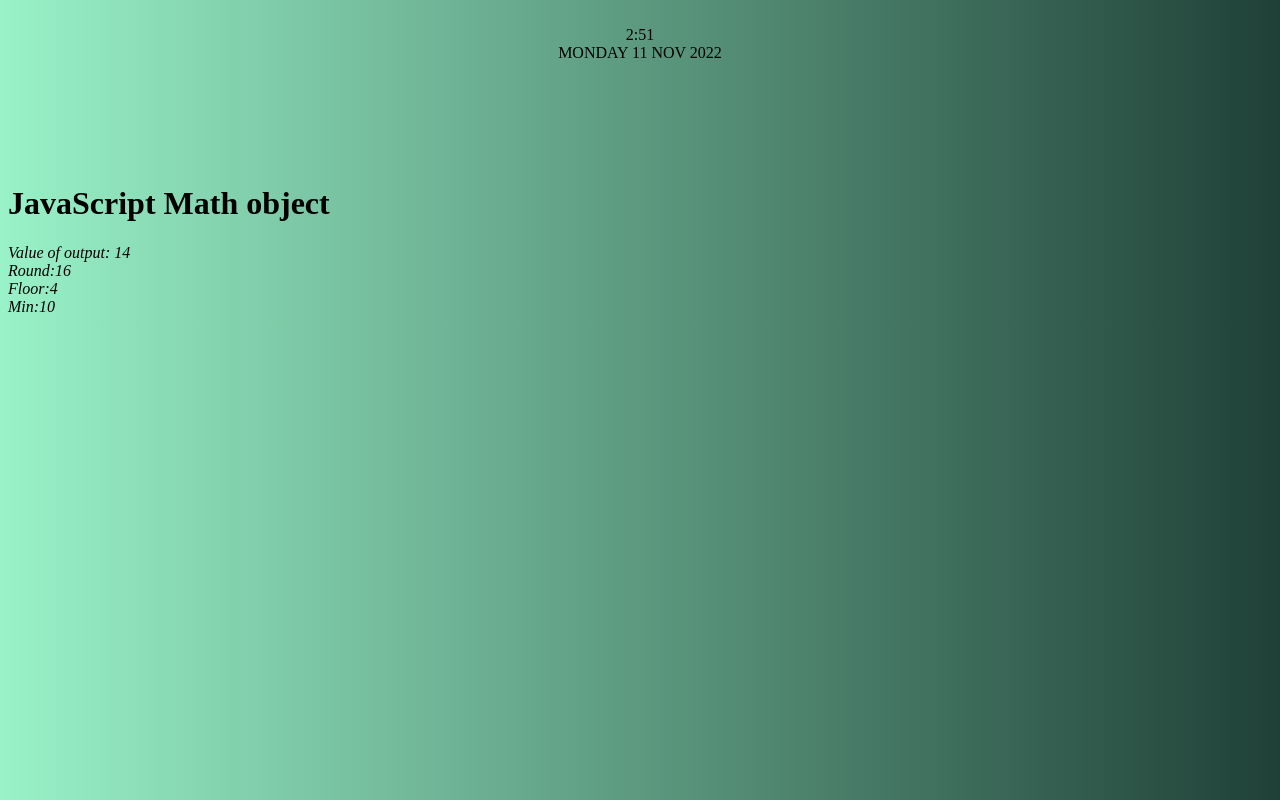
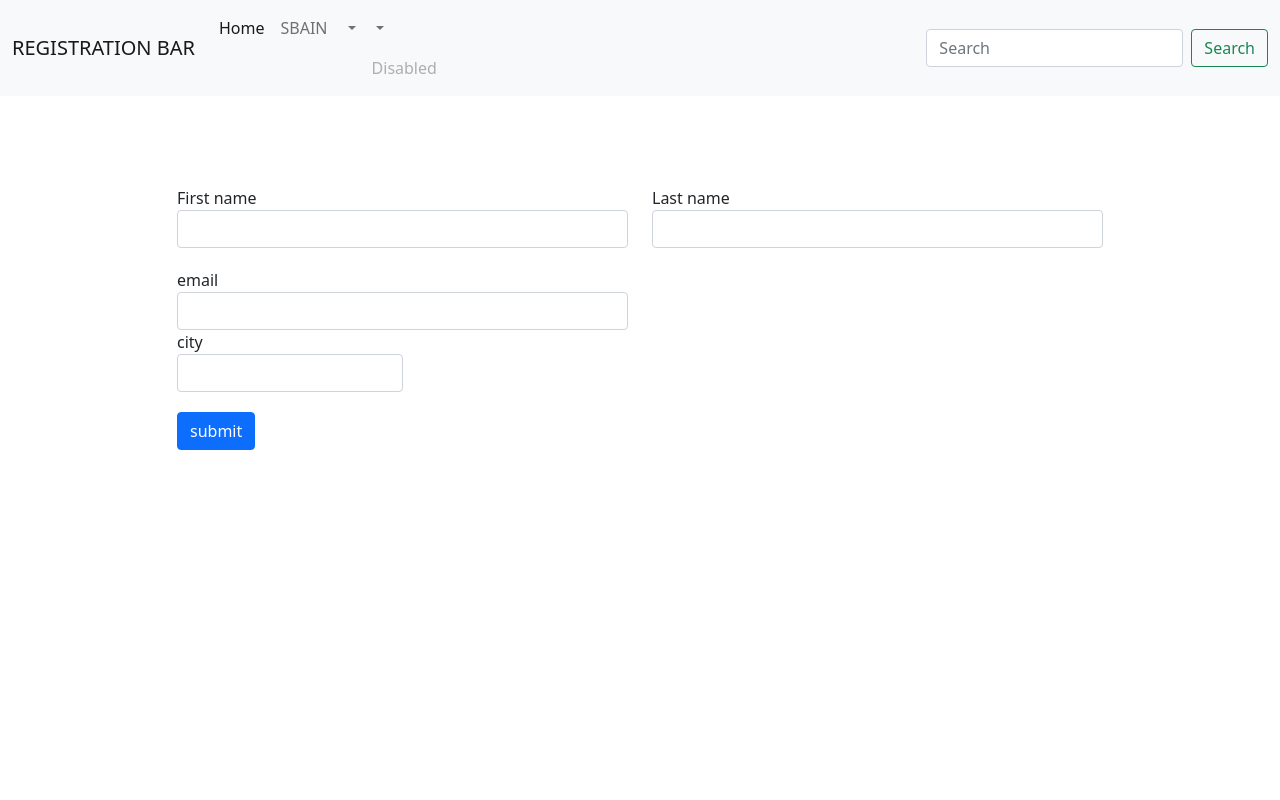
Before and after one commit to Prajwal0609/Prajwal-Rudrakar, a plain HTML site: page index.html in a window 1280 px wide. Drawn offline with nearby package versions, Linux system fonts and the light colour scheme.

Commit message:
Add files via upload

```diff
--- a/index.html
+++ b/index.html
@@ -1,50 +1,119 @@
-<!DOCTYPE html>
-<html>
+<!doctype html>
+<html lang="en">
   <head>
-	<title>Prajwal</title>
+
+    <meta charset="utf-8">
+    <meta name="viewport" content="width=device-width, initial-scale=1">
+
+
+    <link href="https://cdn.jsdelivr.net/npm/bootstrap@5.1.3/dist/css/bootstrap.min.css" rel="stylesheet" integrity="sha384-1BmE4kWBq78iYhFldvKuhfTAU6auU8tT94WrHftjDbrCEXSU1oBoqyl2QvZ6jIW3" crossorigin="anonymous">
+
+    <title>Hello, world!</title>
     <style type="text/css">
-		body
-		{
-		 background: #1f4037;  /* fallback for old browsers */
-
-background: -webkit-linear-gradient(to right, #99f2c8, #1f4037);  /* Chrome 10-25, Safari 5.1-6 */
-background: linear-gradient(to right, #99f2c8, #1f4037); /* W3C, IE 10+/ Edge, Firefox 16+, Chrome 26+, Opera 12+, Safari 7+ */
+      .container{
+        margin-top: 90px;
+      }
+      .input-area{
+        margin-bottom: 20px;
       }
     </style>
-
   </head>
   <body>
+              <!----- NAVIGATION BAR CODE------>
+              <nav class="navbar navbar-expand-lg navbar-light bg-light" onclose="warnings">
+            <div class="container-fluid" >
+              <a class="navbar-brand" href="#">REGISTRATION BAR</a>
+              <button class="navbar-toggler" type="button" data-bs-toggle="collapse" data-bs-target="#navbarSupportedContent" aria-controls="navbarSupportedContent" aria-expanded="false" aria-label="Toggle navigation">
+                <span class="navbar-toggler-icon"></span>
+              </button>
+              <div class="collapse navbar-collapse" id="navbarSupportedContent">
+                <ul class="navbar-nav me-auto mb-2 mb-lg-0">
+                  <li class="nav-item">
+                    <a class="nav-link active" aria-current="page" href="#">Home</a>
+                  </li>
+                  <li class="nav-item">
+                    <a class="nav-link" href="WWW.SBJAIN.COM">SBAIN</a>
+                  </li>
+                  <li class="nav-item dropdown">
+                    <a class="nav-link dropdown-toggle" href="#" id="navbarDropdown" role="button" data-bs-toggle="dropdown" aria-expanded="false">
 
-	<br>
-	<div align="center">
-<span class="time" id="time">02:42 PM</span><br>
-<span class="date" id="date">MONDAY 11 NOV 2022</span>
-<marquee class="name" scrollamount="15" behaviour=
-"alternate">&copy; <h1>Designed by Prajwal Rudrakar</h1></marquee>
+                  <li class="nav-item">
+                    <a class="nav-link disabled">Disabled</a>
+                  </li>
+                </ul>
+                <form class="d-flex">
+                  <input class="form-control me-2" type="search" placeholder="Search" aria-label="Search">
+                  <button class="btn btn-outline-success" type="submit">Search</button>
+                </form>
               </div>
+            </div>
+          </nav>
+          <!----- NAVIGATION BAR ENDED------>
+
+  <div class="container">
+    <div class="row justify-content-center  ">
+      <div class="col-xl-10">
+        <form action="" class="needs-validation" novalidate>
+          <div class="row">
+            <div class="col-xl-6 input-area">
+              <label for="fname">First name</label>
+                <input type="text" name="" id="fname" class="form-control" required>
+                <div class="invalid-feedback">
+                  please enter your First name
+                </div>
+            </div>
+            <div class="col-xl-6 input-area">
+              <label for="lname">Last name</label>
+                <input type="text" name="" id="name" class="form-control" required>
+                <div class="invalid-feedback">
+                  please enter your Last name
+                </div>
+            </div>
+            <div class="col-xl-6 input-area">
+              <label for="email">email</label>
+                <input type="text" name="" id="email" class="form-control" required>
+                <div class="invalid-feedback">
+                  please enter your email
+                </div>
+                <div class="col-xl-6 input-area">
+              <label for="city">city</label>
+                <input type="text" name="" id="city" class="form-control" required>
+                <div class="invalid-feedback">
+                  please enter your city
+                </div>
+            </div>
+            <input type="submit" value="submit" name="" class="btn btn-primary">
+            </div>
+          </div>
+        </form>
+      </div>
+    </div>
+  </div>
+
+
+    <script src="https://cdn.jsdelivr.net/npm/bootstrap@5.1.3/dist/js/bootstrap.bundle.min.js" integrity="sha384-ka7Sk0Gln4gmtz2MlQnikT1wXgYsOg+OMhuP+IlRH9sENBO0LRn5q+8nbTov4+1p" crossorigin="anonymous"></script>
+
     <script type="text/javascript">
-	const d = new Date();
-	var h = d.getHours();
-	var m = d.getMinutes();
-document.getElementById('time').innerHTML = h+":"
+      // Example starter JavaScript for disabling form submissions if there are invalid fields
+(function () {
+  'use strict'
 
-+m;
-</script>
-<h1>JavaScript Math object</h1>
-<div id="output" class="output"></div>
-<script type="text/javascript">
-	var pi = Math.PI;
-	var round = Math.round(15.92);
-	var floor = Math.floor(4.1);
-	var min = Math.min(10,20,30,40,50);
-	var max = Math.max(10,20,30,40,50);
-	var truncate = Math.trunc(4.7);
-	var sqrt = Math.sqrt(25);
-	var random = Math.random();
-	document.getElementById('output').innerHTML = "<i>Value of output: " + Math.round(14.1)+"<br>"+
-	"Round:"+round+"<br>"+
-	"Floor:"+floor+"<br>"+
-	"Min:"+min+"<br>";
+  // Fetch all the forms we want to apply custom Bootstrap validation styles to
+  var forms = document.querySelectorAll('.needs-validation')
+
+  // Loop over them and prevent submission
+  Array.prototype.slice.call(forms)
+    .forEach(function (form) {
+      form.addEventListener('submit', function (event) {
+        if (!form.checkValidity()) {
+          event.preventDefault()
+          event.stopPropagation()
+        }
+
+        form.classList.add('was-validated')
+      }, false)
+    })
+})()
     </script>
 
   </body>
```
Lines whose indentation alone changed are shown as unchanged.
